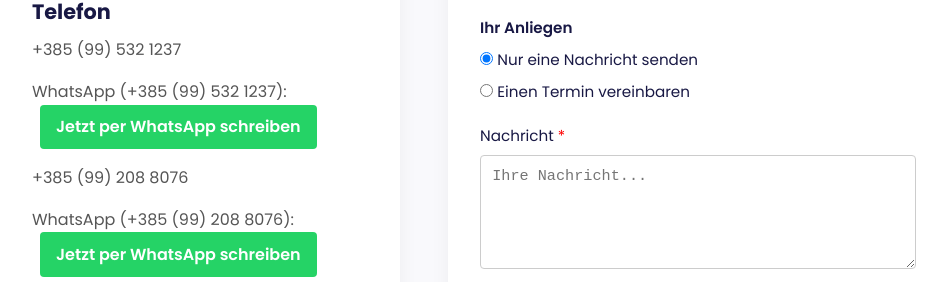
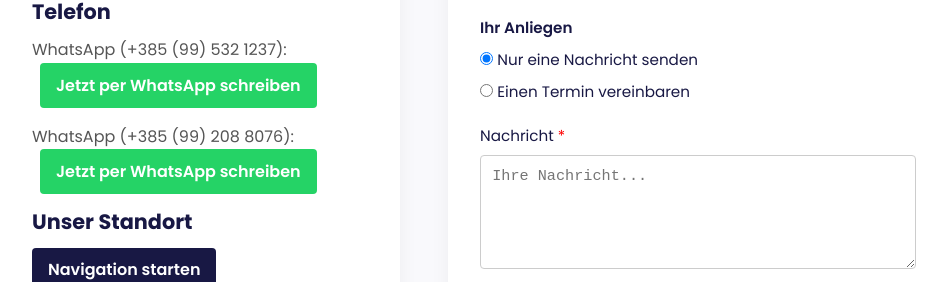
Before and after one commit to Milan4321123/Jobwerke, a plain HTML site: page kontakt.html in a window 1280 px wide. Shown: the part 1285-1567 px from the top of the page, without its empty margins (166-1113 px from the left). Drawn offline with Linux system fonts and the light colour scheme.

```diff
--- a/kontakt.html
+++ b/kontakt.html
@@ -514,7 +514,6 @@
     <a href="mailto:job.werke@web.de">job.werke@web.de</a>
   </p>
   <h3>Telefon</h3>
-  <p>+385 (99) 532 1237</p>
   <p>
     WhatsApp (+385 (99) 532 1237):
     <a
@@ -535,7 +534,6 @@
       Jetzt per WhatsApp schreiben
     </a>
   </p>
-  <p>+385 (99) 208 8076</p>
   <p style="margin-top: 1rem;">
     WhatsApp (+385 (99) 208 8076):
     <a
```
